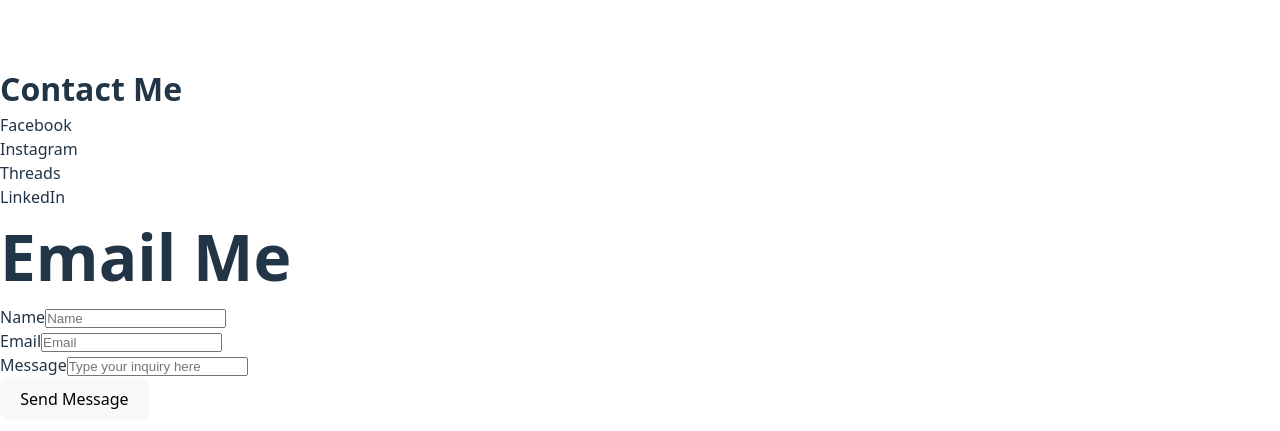
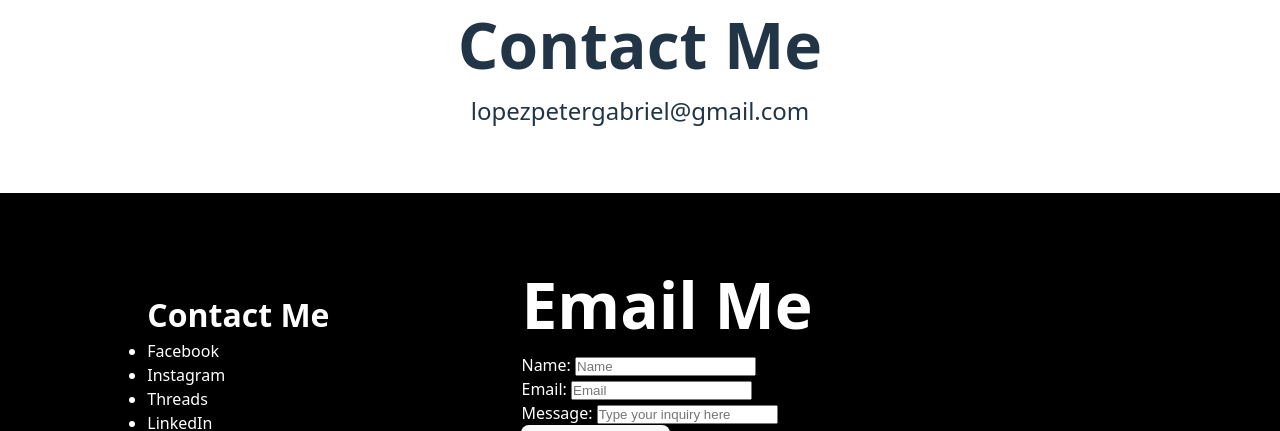
Before and after one commit to petergabriel-dev/photography-portfolio, a React (Vite) app: page / in a window 1280 px wide. Shown: the part 2539-2970 px from the top of the page. Built offline with nearby package versions, Linux system fonts and the light colour scheme.

Commit message:
Fixed footer
now has black background and white text

```diff
--- a/src/components/sections/Footer.jsx
+++ b/src/components/sections/Footer.jsx
@@ -30,11 +30,11 @@ function Footer(){
                     <li>LinkedIn</li>
                 </ul>
             </div>
-            <div>
+            <div className="form">
                 <h2>Email Me</h2>
                 <form onSubmit={handleSubmit}>
                     <div>
-                        <label htmlFor="name">Name</label>
+                        <label htmlFor="name">Name: </label>
                         <input
                             type="text"
                             id="name"
@@ -46,7 +46,7 @@ function Footer(){
 
                     </div>
                     <div>
-                        <label htmlFor="email">Email</label>
+                        <label htmlFor="email">Email: </label>
                         <input
                             type="email"
                             id="email"
@@ -57,7 +57,7 @@ function Footer(){
                         />
                     </div>
                     <div>
-                        <label htmlFor="message">Message</label>
+                        <label htmlFor="message">Message: </label>
                         <input
                             type="message"
                             id="message"
--- a/src/components/styles/About.css
+++ b/src/components/styles/About.css
@@ -1,7 +1,7 @@
 .about {
     display: flex;
-    margin: 2rem 16rem;
-    padding: 2rem 16rem;
+    margin: 4rem 16rem;
+    padding: 4rem 8rem;
     justify-content: center;
     gap: 8rem;
 }
--- a/src/components/styles/Footer.css
+++ b/src/components/styles/Footer.css
@@ -0,0 +1,14 @@
+footer {
+    display: flex;
+    padding-top: 4rem;
+    padding-bottom: 2rem;
+    align-items: center;
+    justify-content: center;
+    gap: 12rem;
+    background-color: black;
+    color: white;
+}
+
+.form{
+    padding-right: 25%;
+}
```
